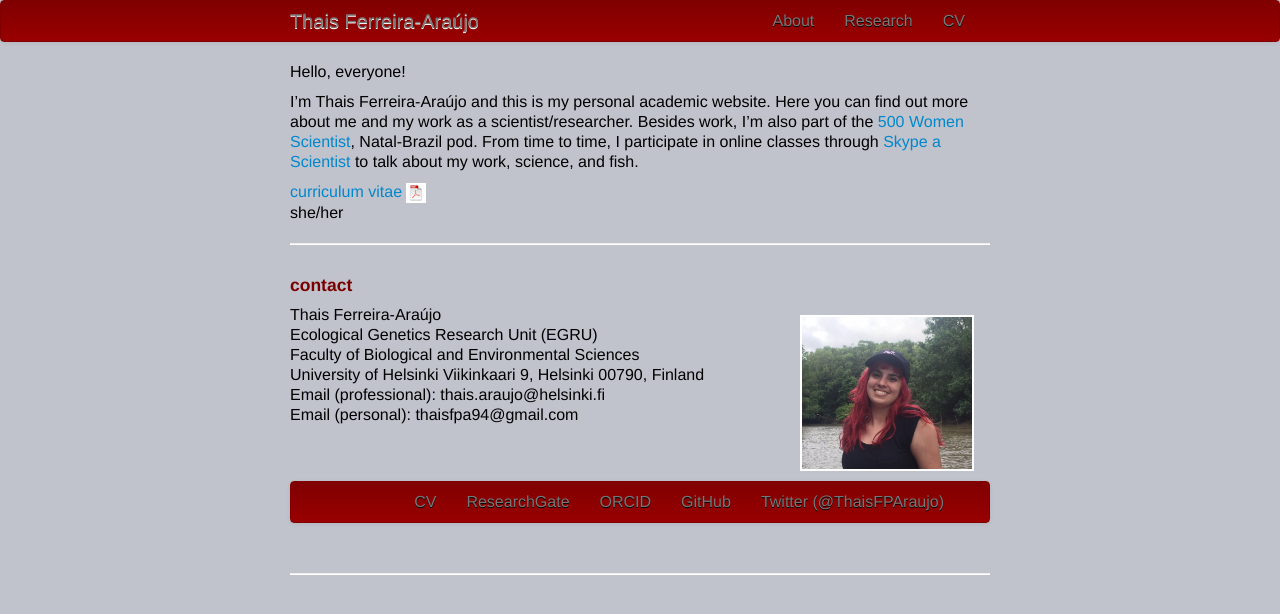
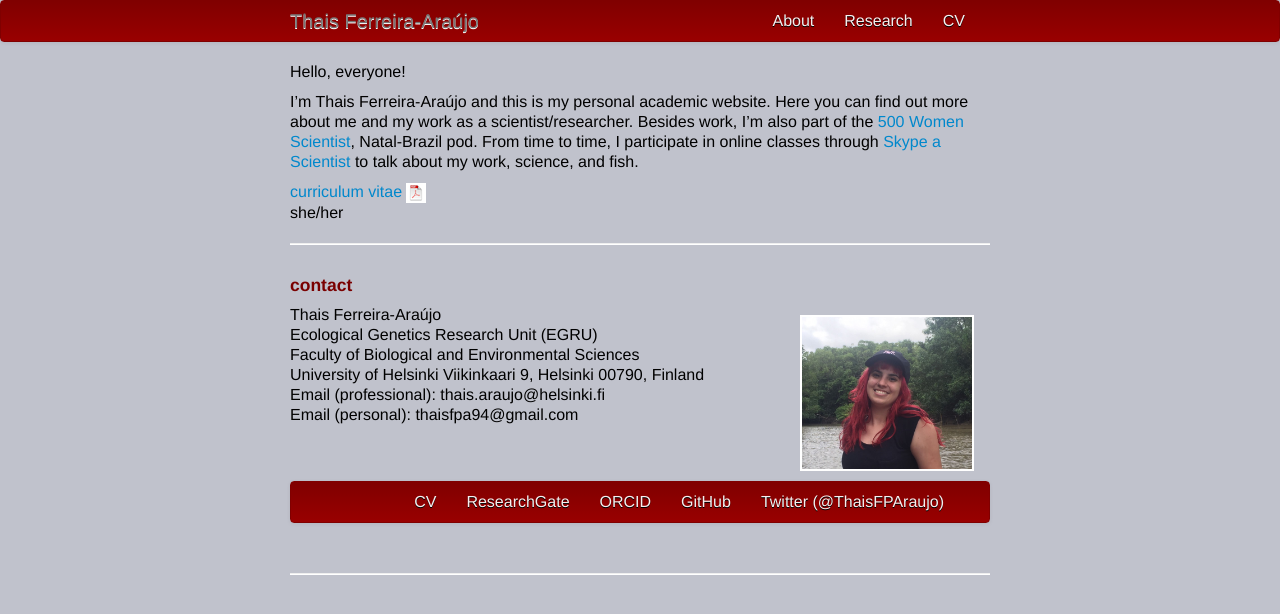
Before and after one commit to tferreira-araujo/tferreira-araujo.github.io, a Jekyll site: the page built from index.md, in a window 1280 px wide. Shown: the top 614 px of the page. Built offline with Jekyll 4.4.1, drawn with Linux system fonts in a browser that asks for light colours.

Commit message:
update my website

```diff
--- a/assets/themes/twitter/css/my_custom_css.css
+++ b/assets/themes/twitter/css/my_custom_css.css
@@ -120,7 +120,7 @@ h1, h2, h3, h4 {
 
 .nav-list>li>a,.nav-list .nav-header{margin-left:-15px;margin-right:-15px;text-shadow:0 1px 0 rgba(0, 0, 0, 0.5);}
 .nav-list>.active>a,.nav-list>.active>a:hover{color:#ffffff;text-shadow:0 -1px 0 rgba(0, 0, 0, 0.2);background-color:#0088cc;}
-.navbar .nav>li>a{float:none;padding:10px 15px 10px;color:#777777;text-decoration:none;text-shadow:0 1px 0 #000000;}
+.navbar .nav>li>a{float:none;padding:10px 15px 10px;color:#f7efef;text-decoration:none;text-shadow:0 1px 0 #000000;}
 
 body {
 	color:#000000;
```
